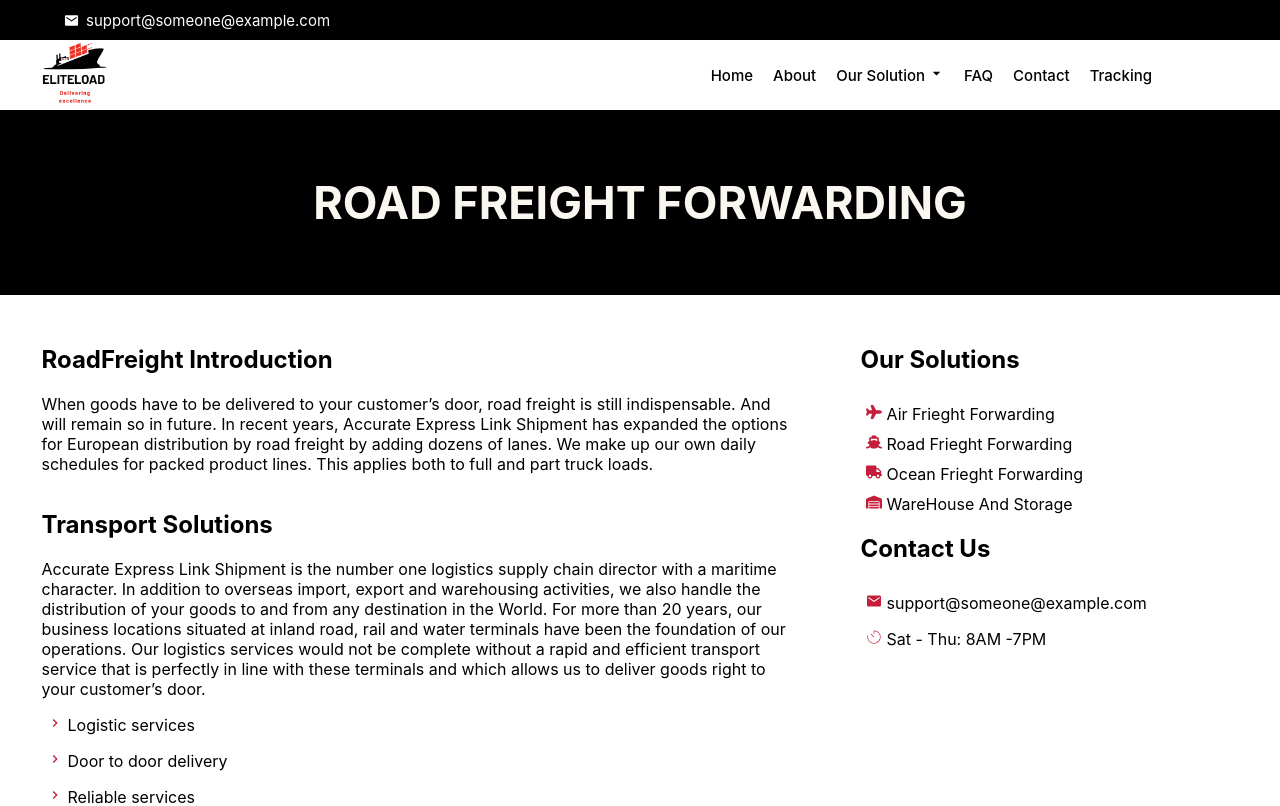
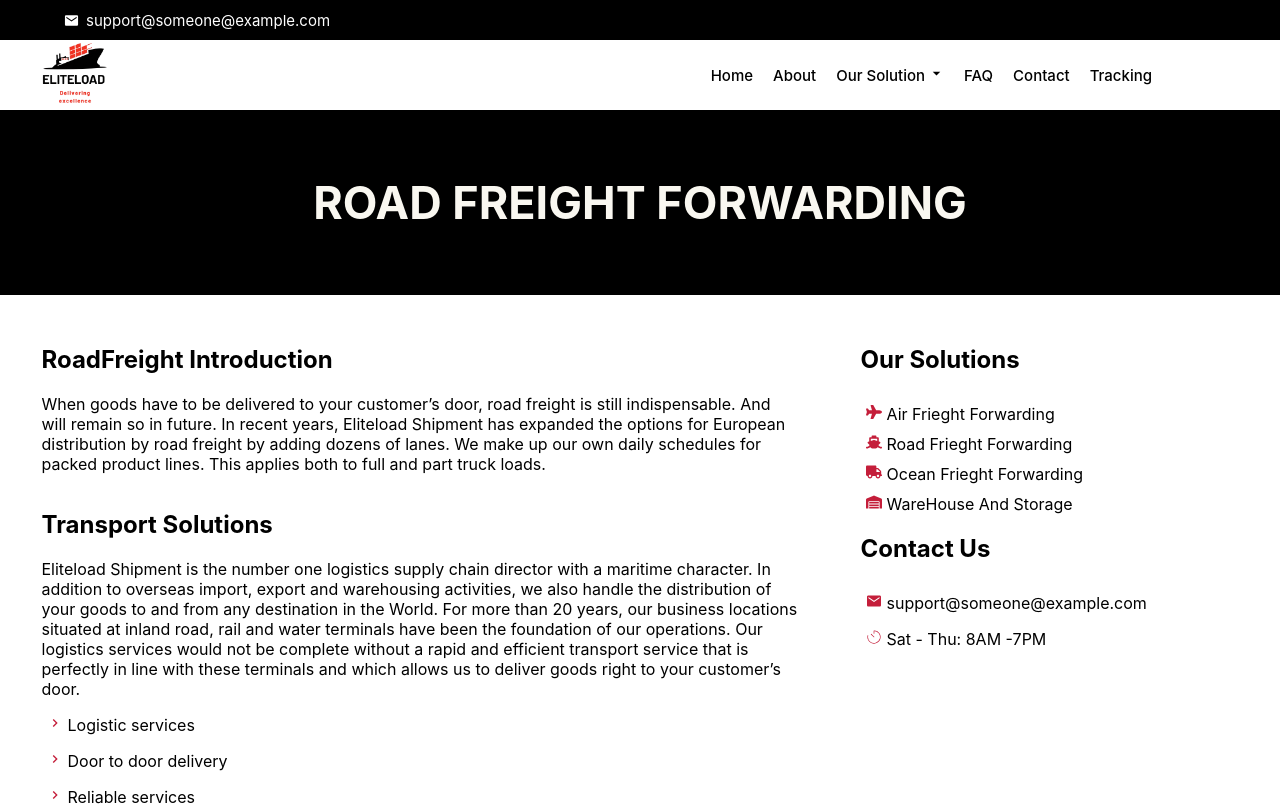
Before and after one commit to akhibs/peter, a React (Vite) app in the folder client/: page /road-freight-forwarding in a window 1280 px wide. Shown: the top 806 px of the page. Built offline with nearby package versions, Linux system fonts and the light colour scheme; no server answers.

Commit message:
Update Road.jsx

```diff
--- a/client/src/pages/Road.jsx
+++ b/client/src/pages/Road.jsx
@@ -8,6 +8,7 @@ import { FaPlane, FaShip, FaTruck, FaWarehouse } from "react-icons/fa";
 export default function Road() {
   return (
     <div className={styles.Road}>
+      <title>Eliteload|Road Freight Forwarding</title>
       <div className={styles.roadBox}>
         <section className={styles.roadCover}>
           <h3>ROAD FREIGHT FORWARDING</h3>
@@ -20,7 +21,7 @@ export default function Road() {
             <p>
               When goods have to be delivered to your customer’s door, road
               freight is still indispensable. And will remain so in future. In
-              recent years, Accurate Express Link Shipment has expanded the
+              recent years, Eliteload Shipment has expanded the
               options for European distribution by road freight by adding dozens
               of lanes. We make up our own daily schedules for packed product
               lines. This applies both to full and part truck loads.
@@ -29,7 +30,7 @@ export default function Road() {
           <aside>
             <h2>Transport Solutions</h2>
             <p>
-              Accurate Express Link Shipment is the number one logistics supply
+              Eliteload Shipment is the number one logistics supply
               chain director with a maritime character. In addition to overseas
               import, export and warehousing activities, we also handle the
               distribution of your goods to and from any destination in the
```
